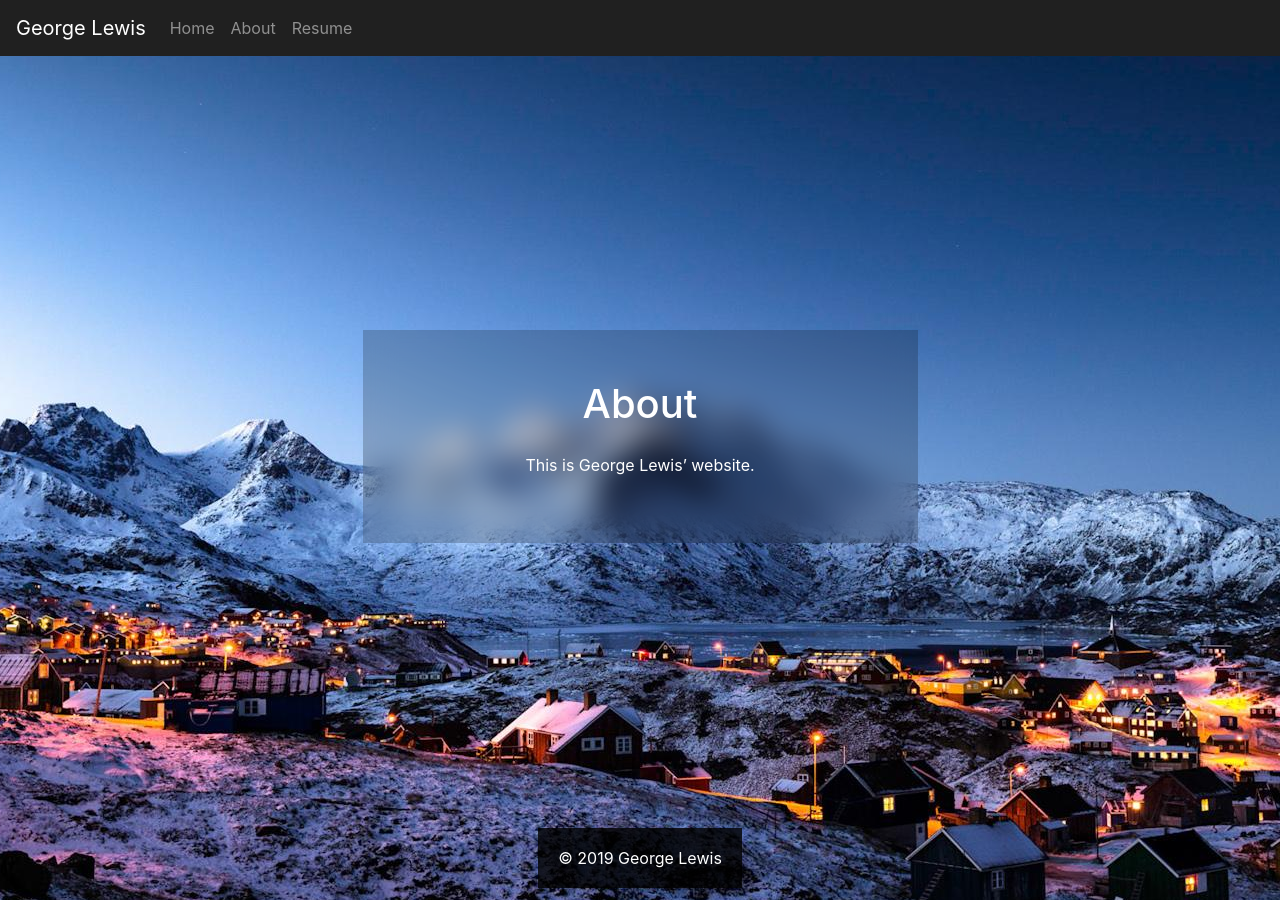
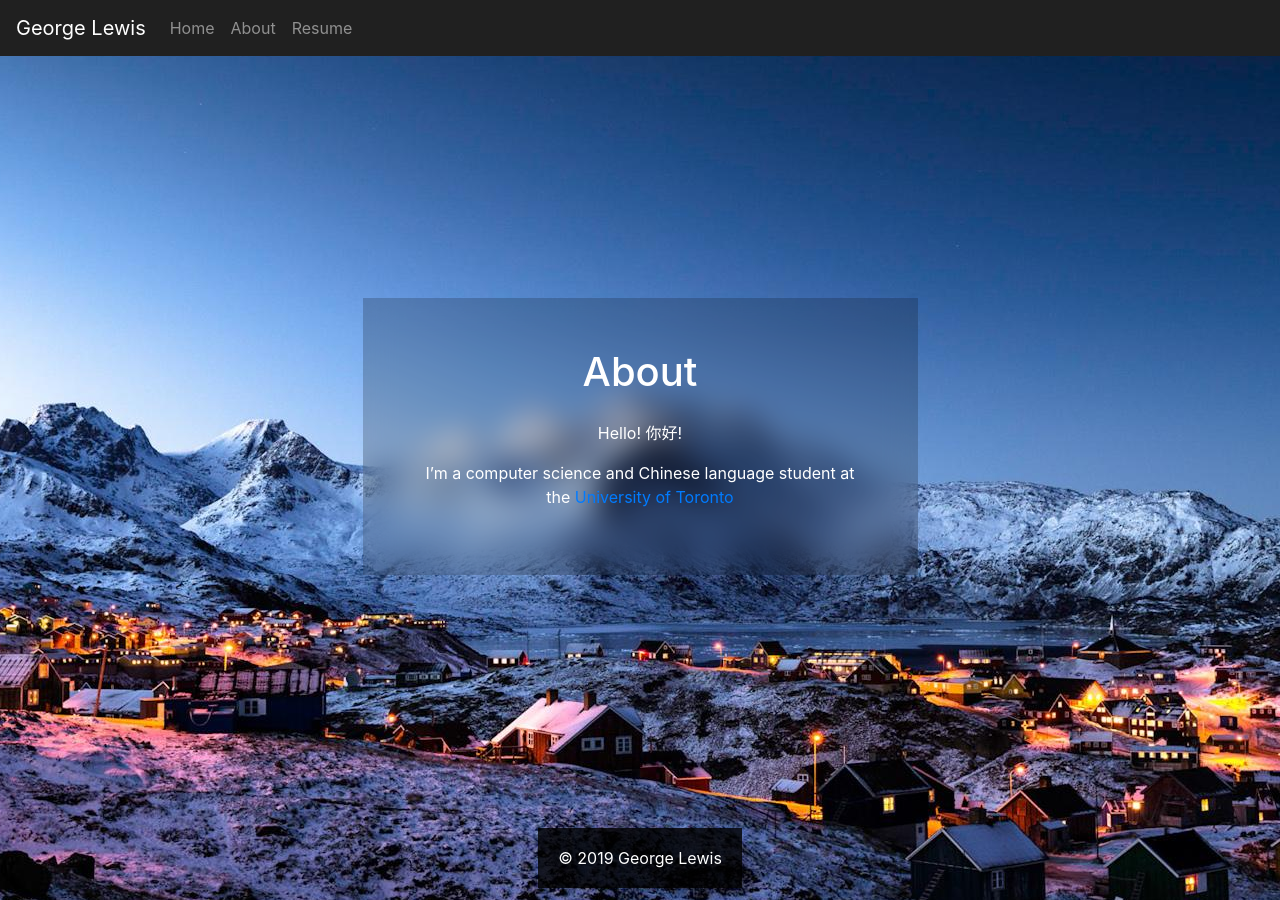
Before and after one commit to George-lewis/george-lewis.github.io, a Jekyll site: the page built from _pages/about.markdown, in a window 1280 px wide. Built offline with Jekyll 4.4.1, drawn with Linux system fonts in a browser that asks for light colours.

Commit message:
Update about page

```diff
--- a/_pages/about.markdown
+++ b/_pages/about.markdown
@@ -4,5 +4,6 @@ title: About
 permalink: /about/
 order: 1
 ---
+Hello! 你好!
 
-This is George Lewis' website.
+I'm a computer science and Chinese language student at the [University of Toronto](https://www.utoronto.ca/)
```
